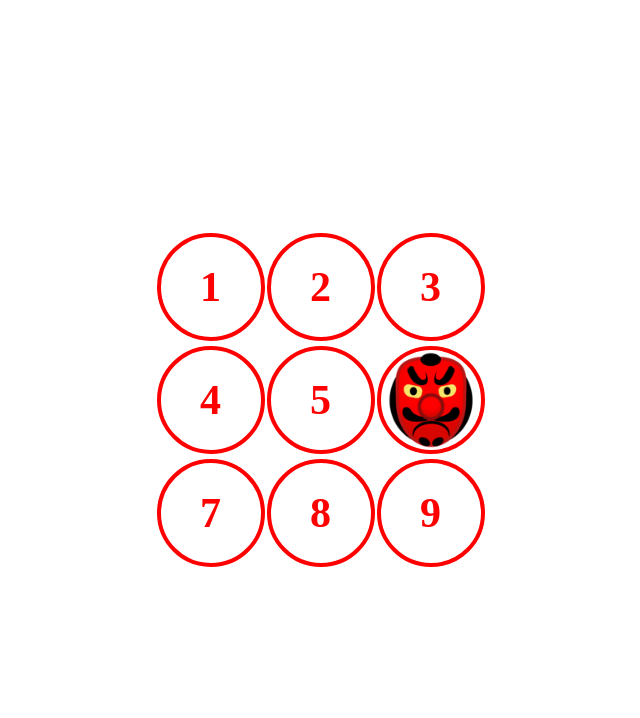
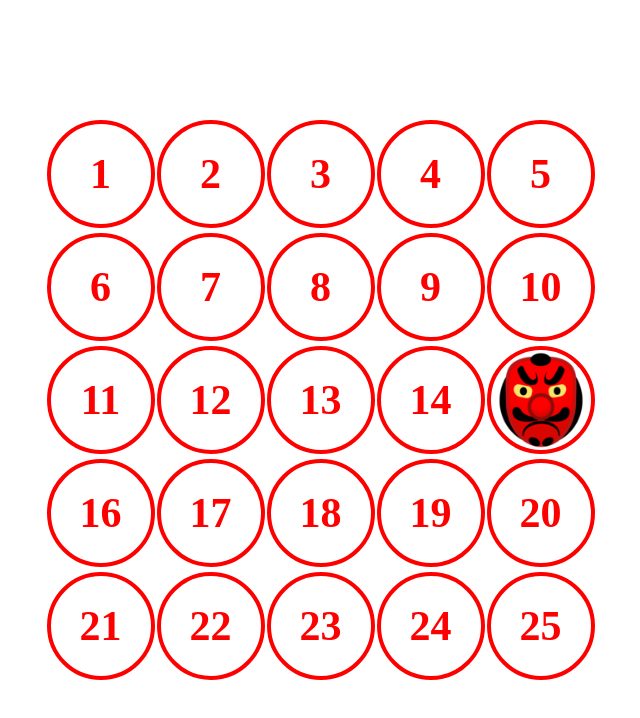
Before and after one commit to berson969/ahj-dom, a website built with webpack: page src/index.html in a window 1280 px wide. Shown: the whole page, without its empty margins (321-961 px from the left). Built offline with nearby package versions, Linux system fonts and the light colour scheme.

Commit message:
Commit before NY

```diff
--- a/src/css/style.css
+++ b/src/css/style.css
@@ -29,5 +29,5 @@ body {
   max-height: 100%;
   object-fit: cover;
   object-position: center center;
-  /*border-radius: 50%;*/
+  border-radius: 50%;
 }
--- a/src/js/GamePlay.js
+++ b/src/js/GamePlay.js
@@ -1,6 +1,6 @@
 export default class GamePlay {
     constructor() {
-        this.boardSize = 3 ** 2;
+        this.boardSize = 5 ** 2;
         this.goblinPositionId = 0;
         this.board = document.getElementById("game-board");
         this.board.style.display = "grid";
@@ -8,8 +8,8 @@ export default class GamePlay {
             this.boardSize
         )}, 105px)`;
         this.goblin = document.createElement("img");
-        this.goblin.alt = "Goblin"
-        this.goblin.src = "img/goblin.png";
+        this.goblin.alt = "G"
+        this.goblin.src = "goblin.png";
         this.goblin.classList.add("goblin");
     }
 
```
Also changed, not shown: goblin.png (added), src/goblin.png (added).
